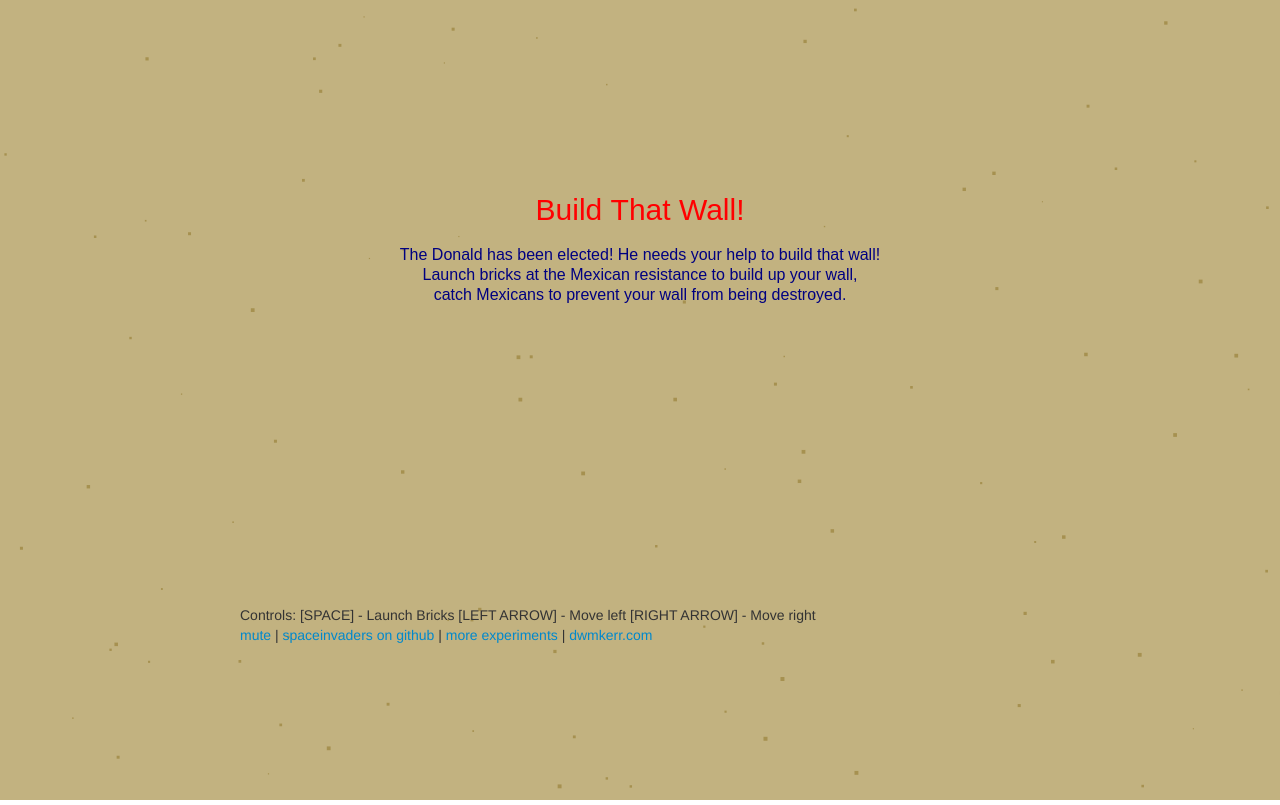
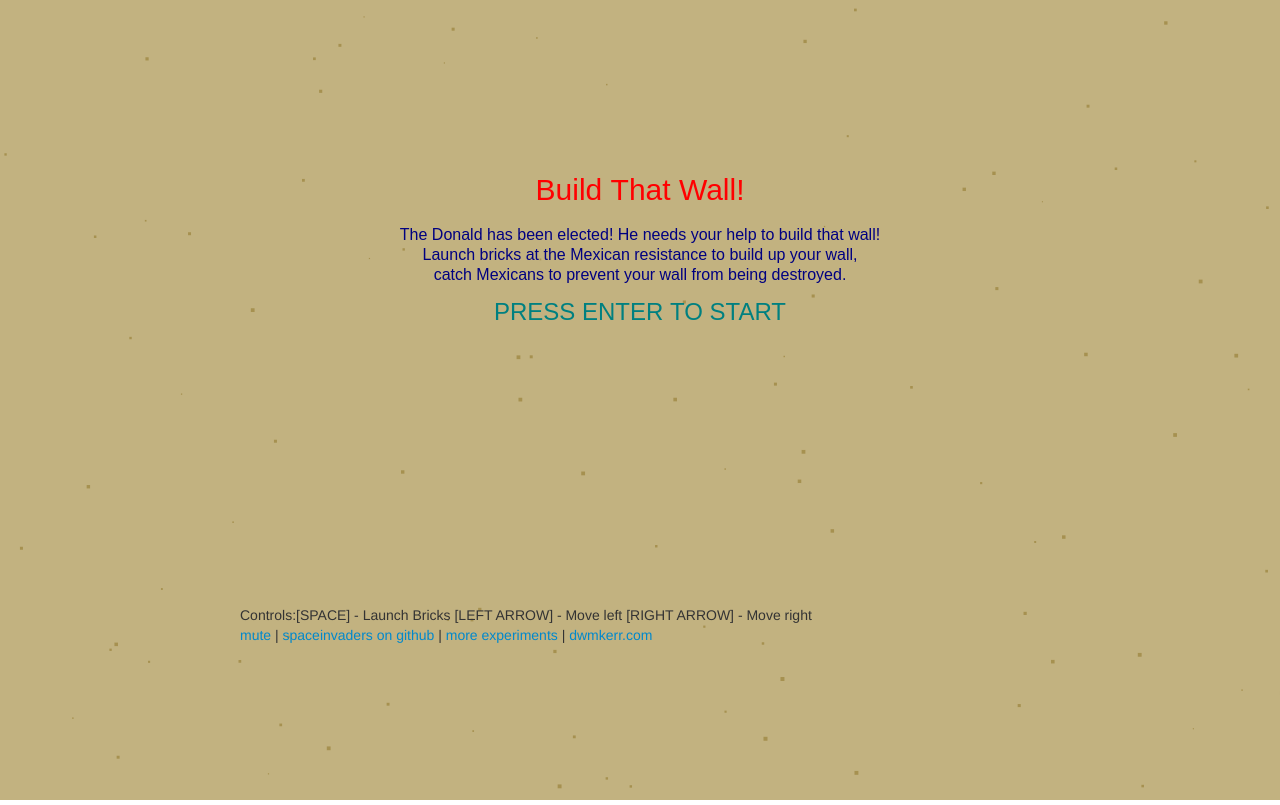
Before and after one commit to dpazj/duckingquackersv2, a plain HTML site: page index.html in a window 1280 px wide. Drawn offline with Linux system fonts and the light colour scheme; no server answers.

Commit message:
Press Enter to start displayed

```diff
--- a/js/spaceinvaders.js
+++ b/js/spaceinvaders.js
@@ -247,13 +247,17 @@
     ctx.fillStyle = '#ff0000';
     ctx.textBaseline="center";
     ctx.textAlign="center";
-    ctx.fillText("Build That Wall!", game.width / 2, game.height/2 - 80);
+    ctx.fillText("Build That Wall!", game.width / 2, game.height/2 - 100);
 
     ctx.font="16px Arial";
     ctx.fillStyle = '#000080';
-    ctx.fillText("The Donald has been elected! He needs your help to build that wall!", game.width / 2, game.height/2 - 40);
-    ctx.fillText("Launch bricks at the Mexican resistance to build up your wall," , game.width / 2, game.height/2 - 20);
-    ctx.fillText("catch Mexicans to prevent your wall from being destroyed." , game.width / 2, game.height/2);
+    ctx.fillText("The Donald has been elected! He needs your help to build that wall!", game.width / 2, game.height/2 - 60);
+    ctx.fillText("Launch bricks at the Mexican resistance to build up your wall," , game.width / 2, game.height/2 - 40);
+    ctx.fillText("catch Mexicans to prevent your wall from being destroyed." , game.width / 2, game.height/2 - 20);
+
+    ctx.font="24px Arial";
+    ctx.fillStyle = '#008080';
+    ctx.fillText("PRESS ENTER TO START" , game.width / 2, game.height/2 + 20);
 };
 
 WelcomeState.prototype.keyDown = function(game, keyCode) {
```
Also changed, not shown: index.html (+1 -1 lines).
